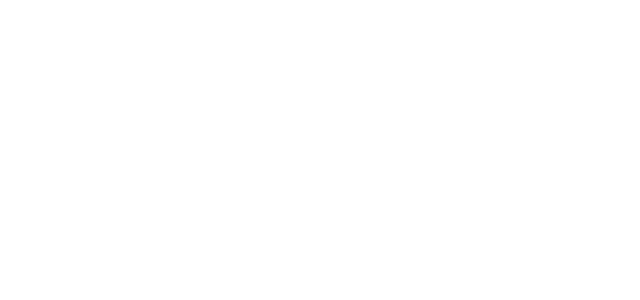
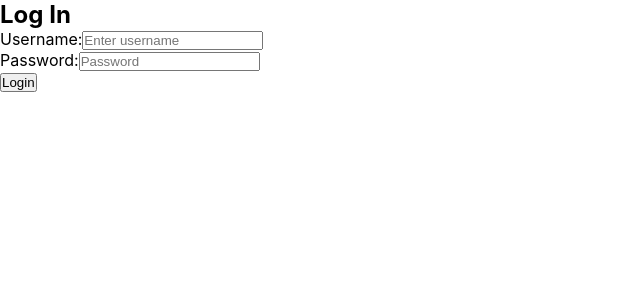
Before and after one commit to michellegleed/aussie-fit-react, a React (Create React App) app: page /login in a window 1280 px wide. Shown: the top 300 px of the page, without its empty margins (0-640 px from the left). Built offline with nearby package versions, Linux system fonts and the light colour scheme.

Commit message:
Added loginForm

```diff
--- a/src/App.js
+++ b/src/App.js
@@ -2,6 +2,7 @@
 import { BrowserRouter as Router, Switch, Route } from 'react-router-dom';
 
 import './App.css';
+import LoginPage from './pages/admin/login';
 import AttendancePage from './pages/attendance';
 import QuestionsPage from './pages/questions';
 
@@ -20,7 +21,7 @@
                 <QuestionsPage />
               </Route>
               <Route path="/login">
-                {/* <LoginPage /> */}
+                <LoginPage />
               </Route>
               <Route path="/unauthorized">
                 {/* <Unauthorized /> */}
--- a/src/components/attendance/nameForm/nameform.js
+++ b/src/components/attendance/nameForm/nameform.js
@@ -3,7 +3,9 @@
 import TextField from '@material-ui/core/TextField';
 import Autocomplete from '@material-ui/lab/Autocomplete';
 
-function NameForm() {
+function NameForm(props) {
+
+    const { participants } = props;
 
     const history = useHistory();
 
@@ -11,12 +13,12 @@
         history.push("/check-in");
     }
 
-    const participants = [
-        { first_name: "Evie", last_name: "Smith" },
-        { first_name: "Mako", last_name: "Edwards" },
-        { first_name: "Billy", last_name: "Smith" },
-        { first_name: "Ruby", last_name: "Smith" },
-    ]
+    // const participants = [
+    //     { first_name: "Evie", last_name: "Smith" },
+    //     { first_name: "Mako", last_name: "Edwards" },
+    //     { first_name: "Billy", last_name: "Smith" },
+    //     { first_name: "Ruby", last_name: "Smith" },
+    // ]
 
     return (
         <form autocomplete="off">
--- /dev/null
+++ b/src/components/loginForm/loginForm.js
@@ -0,0 +1,98 @@
+import React, { useState } from 'react';
+import { useHistory } from 'react-router-dom';
+
+function LoginForm() {
+
+    const [errorMessage, setErrorMessage] = useState();
+
+    const [credentials, setCredentials] = useState({
+        username: "",
+        password: "",
+    });
+
+    const history = useHistory();
+
+    const handleChange = (e) => {
+        const { id, value } = e.target;
+        setCredentials((prevCredentials) => ({
+            ...prevCredentials,
+            [id]: value,
+        }));
+    }
+
+    const postData = async () => {
+        const response = await fetch(`${process.env.REACT_APP_API_URL}api-token-auth/`, {
+            method: "post",
+            headers: {
+                "Content-Type": "application/json",
+            },
+            body: JSON.stringify(credentials),
+        })
+        if (response.ok) {
+            return response.json();
+        } else {
+            response.text().then(text => {
+                throw Error(text)
+            }).catch(
+                (error) => {
+                    // const errorObj = JSON.parse(error.message);
+                    // setErrorMessage(errorObj.non_field_errors[0]);
+                }
+            )
+        }
+    }
+
+    const handleSubmit = (e) => {
+        e.preventDefault();
+        if (credentials.username && credentials.password) {
+            postData().then(response => {
+                window.localStorage.setItem("token", response.token);
+                // redirect to home page on successful login
+                history.push("/");
+            })
+                .catch(
+                    (error) => {
+                        // setErrorMessage(errorObj.non_field_errors[0]);
+                    }
+                )
+        } else {
+            setErrorMessage("All fields are required");
+        }
+    }
+
+    return (
+        <React.Fragment>
+            {/* {errorMessage ?
+                <ErrorMessage message={errorMessage} type="error" />
+                : null
+            } */}
+            <form>
+                <div className="form-item">
+                    <h2>Log In</h2>
+                </div>
+                <div className="form-item">
+                    <label htmlFor="username">Username:</label>
+                    <input
+                        type="text"
+                        id="username"
+                        placeholder="Enter username"
+                        onChange={handleChange}
+                    />
+                </div>
+                <div className="form-item">
+                    <label htmlFor="password">Password:</label>
+                    <input
+                        type="password"
+                        id="password"
+                        placeholder="Password"
+                        onChange={handleChange} />
+                </div>
+                <button type="submit" onClick={handleSubmit}>
+                    Login
+            </button>
+            </form>
+        </React.Fragment>
+    )
+}
+
+export default LoginForm;
--- /dev/null
+++ b/src/pages/admin/login.js
@@ -0,0 +1,10 @@
+import React from 'react';
+import LoginForm from '../../components/loginForm/loginForm';
+
+function LoginPage() {
+    return (
+        <LoginForm />
+    )
+}
+
+export default LoginPage;
--- a/src/pages/attendance.js
+++ b/src/pages/attendance.js
@@ -1,13 +1,43 @@
-import React from 'react';
+import React, { useState, useEffect } from 'react';
+import { useHistory } from 'react-router-dom';
+import { fetchRequest } from '../utils/fetchRequest';
+
 import Header from '../components/attendance/header/header';
 import NameForm from '../components/attendance/nameForm/nameform';
 
 function AttendancePage() {
 
+    const [groupData, setGroupData] = useState();
+
+    const history = useHistory();
+
+    // will need to eventually get this from params!!!
+    const groupID = 1;
+
+    useEffect(() => {
+        fetchRequest(`${process.env.REACT_APP_API_URL}groups/1/`)
+            // fetchRequest(`https://still-forest-93396.herokuapp.com/groups/1/`)
+            .then((result) => {
+                if (result.ok) {
+                    setGroupData(result.data);
+                }
+                else {
+                    // history.push("/notfound");
+                    console.log("no group data")
+                }
+            })
+    }, []);
+
     return (
         <div>
-            <Header />
-            <NameForm />
+            { groupData ?
+                <React.Fragment>
+                    <Header />
+                    <NameForm participants={groupData.participants} />
+                </React.Fragment>
+                :
+                null
+            }
         </div>
     )
 
--- /dev/null
+++ b/src/utils/fetchRequest.js
@@ -0,0 +1,37 @@
+const createRequestObject = (method, body) => {
+    let ro = {};
+    const token = window.localStorage.getItem("token");
+    if (token) {
+        ro = {
+            headers: {
+                "Content-Type": "application/json",
+                "Authorization": `token ${token}`
+            }
+        }
+    } else {
+        ro = {
+            headers: {
+                "Content-Type": "application/json",
+            }
+        }
+    }
+    if (method !== "get") {
+        // console.log("fetch method is ", method);
+        ro.method = method;
+    }
+    if (body != null) {
+        ro.body = JSON.stringify(body)
+    }
+    return ro;
+}
+
+export const fetchRequest = async (url, method = "get", body = null) => {
+    const requestObject = createRequestObject(method, body);
+    const response = await fetch(url, requestObject);
+    const data = await response.json();
+    return {
+        ok: response.ok,
+        status: response.status,
+        data: data
+    }
+}
```
Also changed, not shown: 1 other file (tests, documents, lock files or other folders).
